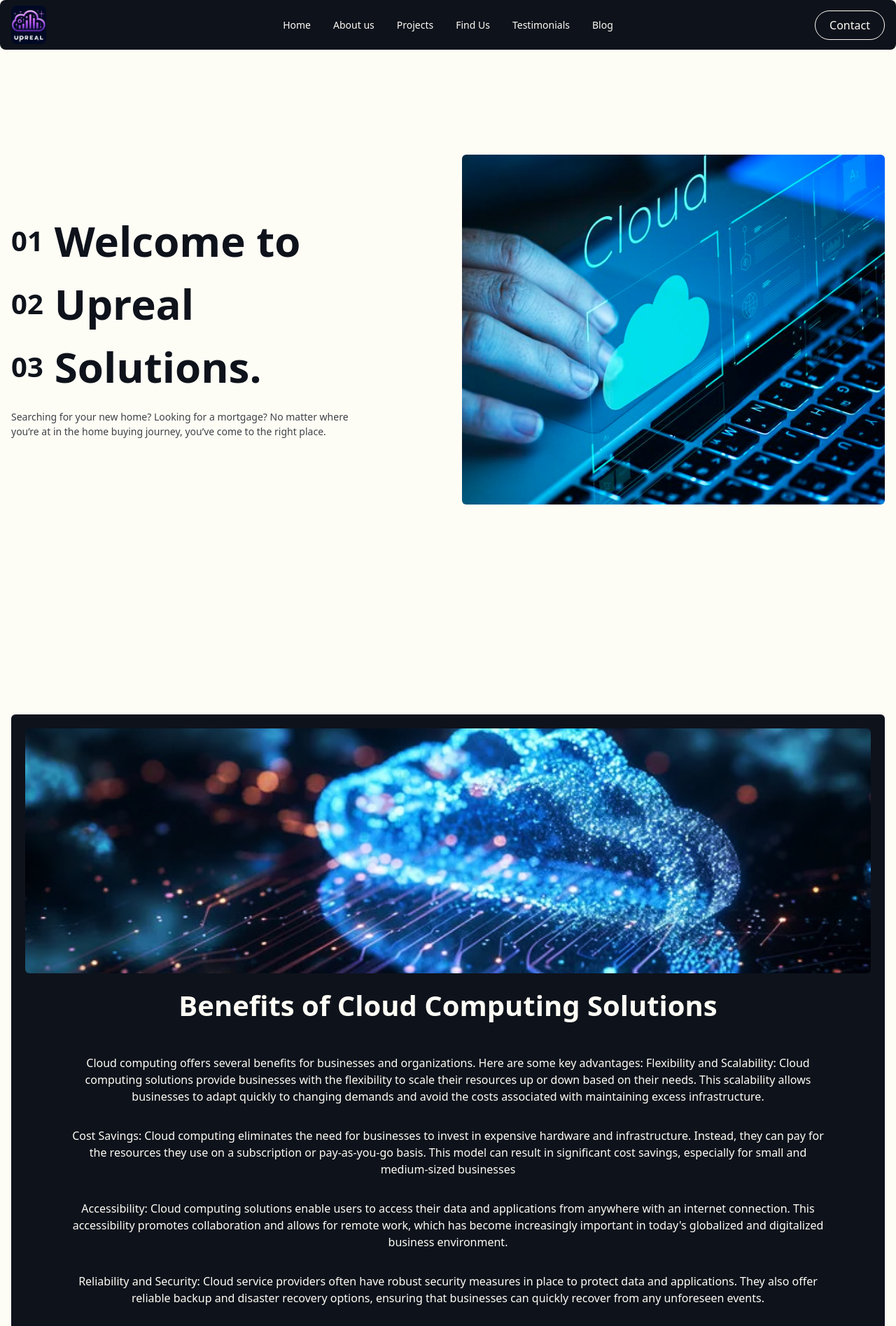
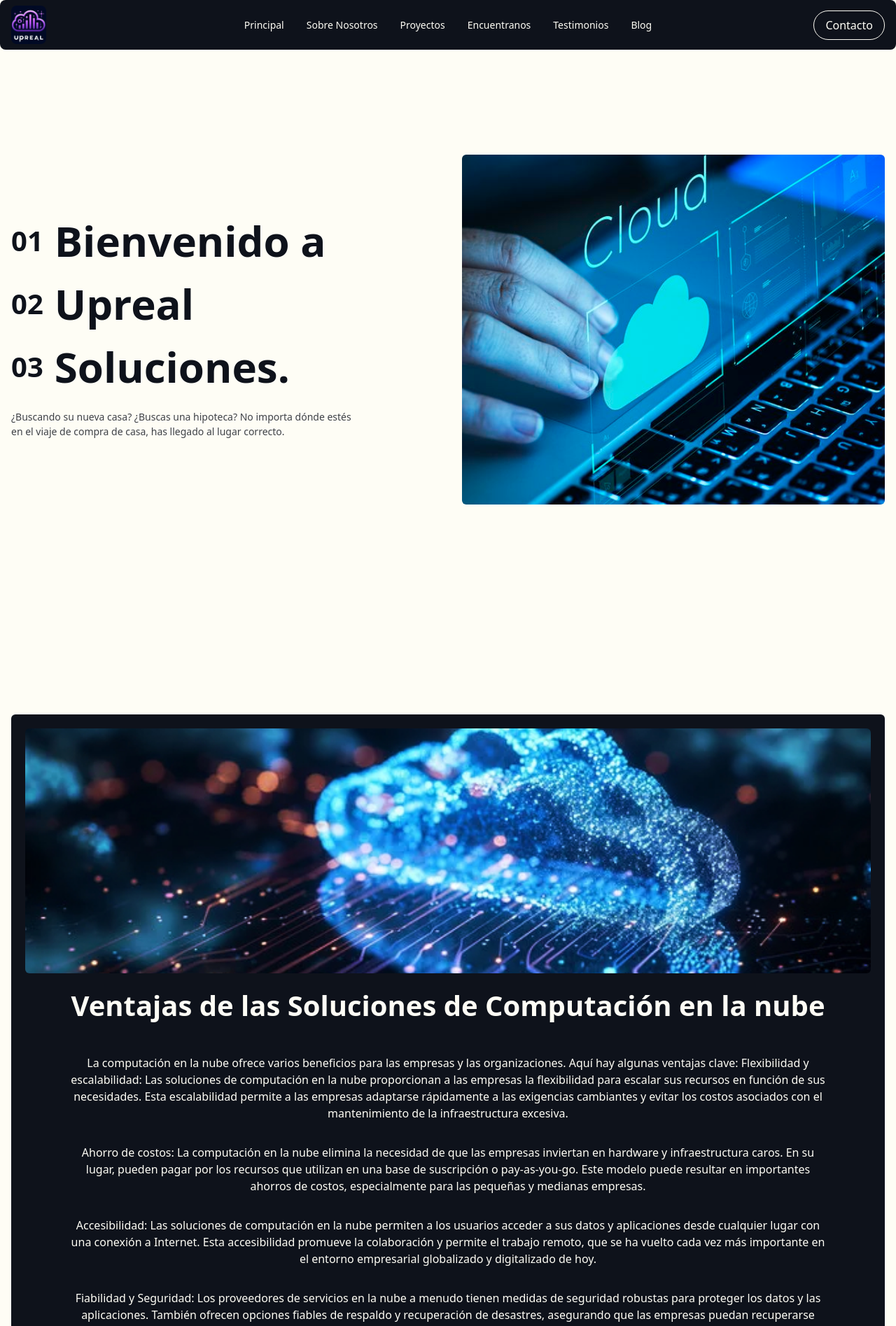
Before and after one commit to gravitad-dev/landing-abril-uprealdigital-p4-2, a React (Vite) app: page / in a window 1280 px wide. Shown: the top 1895 px of the page at 70% size. Built offline with nearby package versions, Linux system fonts and the light colour scheme.

Commit message:
laguage to spanish and social btns

```diff
--- a/package.json
+++ b/package.json
@@ -13,7 +13,7 @@
   "dependencies": {
     "react": "^18.2.0",
     "react-dom": "^18.2.0",
-    "react-icons": "^5.1.0"
+    "react-icons": "^5.2.1"
   },
   "devDependencies": {
     "@types/react": "^18.2.66",
--- a/src/components/Projects/Projects.jsx
+++ b/src/components/Projects/Projects.jsx
@@ -1,13 +1,13 @@
-import data from '../../data.json';
-import Title from '../ui/Title';
-import ProjectsItem from './ProjectsItem';
+import data from "../../data.json";
+import Title from "../ui/Title";
+import ProjectsItem from "./ProjectsItem";
 
 const Projects = () => {
-  const { items } = data['section-five'];
+  const { items } = data["section-five"];
   return (
-    <section className='py-[100px]' id='projects'>
-      <Title title='Projects' subtitle='' />
-      <div className='grid grid-cols-projects gap-10 mt-10 place-content-center'>
+    <section className="py-[100px]" id="projects">
+      <Title title="Proyectos" subtitle="" />
+      <div className="grid grid-cols-projects gap-10 mt-10 place-content-center">
         {items.map((project) => (
           <ProjectsItem key={project.id} {...project} />
         ))}
--- a/src/components/Services/Services.jsx
+++ b/src/components/Services/Services.jsx
@@ -1,23 +1,23 @@
-import Title from '../ui/Title';
+import Title from "../ui/Title";
 
-import data from '../../data.json';
-import ServicesItem from './ServicesItem';
+import data from "../../data.json";
+import ServicesItem from "./ServicesItem";
 
 const Services = () => {
-  const { services, images } = data['section-four'];
+  const { services, images } = data["section-four"];
   return (
-    <section className='py-[100px]' id='services'>
-      <Title title='Services' subtitle='' />
-      <div className='grid grid-cols-services gap-10 mt-10'>
+    <section className="py-[100px]" id="services">
+      <Title title="Servicios" subtitle="" />
+      <div className="grid grid-cols-services gap-10 mt-10">
         {/* {services.map((service) => (
           <ServicesItem key={service.id} {...service} />
         ))} */}
         {images.map((img) => (
           <img
             src={img.url}
-            alt='services image'
+            alt="services image"
             key={img.id}
-            className='w-full  mx-auto h-[400px] rounded-md lg:mx-0 object-cover'
+            className="w-full  mx-auto h-[400px] rounded-md lg:mx-0 object-cover"
           />
         ))}
       </div>
--- /dev/null
+++ b/src/components/Socials.jsx
@@ -0,0 +1,51 @@
+import { FaInstagram } from "react-icons/fa";
+import { FaFacebook } from "react-icons/fa";
+import { FaLinkedin } from "react-icons/fa";
+import { FaXTwitter } from "react-icons/fa6";
+
+const social = [
+  {
+    id: 0,
+    url: "",
+    icon: <FaInstagram />,
+  },
+  {
+    id: 1,
+    url: "",
+    icon: <FaFacebook />,
+  },
+  {
+    id: 2,
+    url: "",
+    icon: <FaLinkedin />,
+  },
+  {
+    id: 3,
+    url: "",
+    icon: <FaXTwitter />,
+  },
+];
+
+function SocialButtons() {
+  return (
+    <div className="flex py-10 justify-center">
+      <ul>
+        <li className="flex gap-[60px]">
+          {social.map((item) => (
+            <a
+              key={item.id}
+              href={item.url}
+              target="_blank"
+              rel="noreferrer"
+              className="hover:bg-[#474748] bg-gray-800 h-[28px] w-[28px] rounded-[4px] text-white text-[16px] flex justify-center items-center"
+            >
+              {item.icon}
+            </a>
+          ))}
+        </li>
+      </ul>
+    </div>
+  );
+}
+
+export default SocialButtons;
--- a/src/data.json
+++ b/src/data.json
@@ -9,31 +9,31 @@
       {
         "id": 0,
         "href": "#home",
-        "title": "Home",
+        "title": "Principal",
         "isExternal": false
       },
       {
         "id": 1,
         "href": "#about-us",
-        "title": "About us",
+        "title": "Sobre Nosotros",
         "isExternal": false
       },
       {
         "id": 2,
         "href": "#projects",
-        "title": "Projects",
+        "title": "Proyectos",
         "isExternal": false
       },
       {
         "id": 3,
         "href": "#find-us",
-        "title": "Find Us",
+        "title": "Encuentranos",
         "isExternal": false
       },
       {
         "id": 4,
         "href": "#testimonials",
-        "title": "Testimonials",
+        "title": "Testimonios",
         "isExternal": false
       },
       {
@@ -44,21 +44,21 @@
       }
     ],
     "button": {
-      "text": "Contact",
+      "text": "Contacto",
       "title": "Contact",
       "href": "mailto:O2sEe@example.com"
     }
   },
   "section-one": {
     "text": {
-      "01": "Welcome to",
+      "01": "Bienvenido a",
       "02": "Upreal",
-      "03": "Solutions."
+      "03": "Soluciones."
     },
-    "desc": "Searching for your new home? Looking for a mortgage? No matter where you’re at in the home buying journey, you’ve come to the right place.",
+    "desc": "¿Buscando su nueva casa? ¿Buscas una hipoteca? No importa dónde estés en el viaje de compra de casa, has llegado al lugar correcto.",
     "button": {
-      "text": "More info",
-      "title": "More info",
+      "text": "Más Info",
+      "title": "Más Info",
       "href": "exampleblog.com"
     },
     "img": {
@@ -69,12 +69,12 @@
     "captionImg": "Every home buying journey is unique."
   },
   "section-two": {
-    "text": "Benefits of Cloud Computing Solutions",
+    "text": "Ventajas de las Soluciones de Computación en la nube",
     "desc": [
-      "Cloud computing offers several benefits for businesses and organizations. Here are some key advantages: Flexibility and Scalability: Cloud computing solutions provide businesses with the flexibility to scale their resources up or down based on their needs. This scalability allows businesses to adapt quickly to changing demands and avoid the costs associated with maintaining excess infrastructure.",
-      "Cost Savings: Cloud computing eliminates the need for businesses to invest in expensive hardware and infrastructure. Instead, they can pay for the resources they use on a subscription or pay-as-you-go basis. This model can result in significant cost savings, especially for small and medium-sized businesses",
-      "Accessibility: Cloud computing solutions enable users to access their data and applications from anywhere with an internet connection. This accessibility promotes collaboration and allows for remote work, which has become increasingly important in today's globalized and digitalized business environment.",
-      "Reliability and Security: Cloud service providers often have robust security measures in place to protect data and applications. They also offer reliable backup and disaster recovery options, ensuring that businesses can quickly recover from any unforeseen events."
+      "La computación en la nube ofrece varios beneficios para las empresas y las organizaciones. Aquí hay algunas ventajas clave: Flexibilidad y escalabilidad: Las soluciones de computación en la nube proporcionan a las empresas la flexibilidad para escalar sus recursos en función de sus necesidades. Esta escalabilidad permite a las empresas adaptarse rápidamente a las exigencias cambiantes y evitar los costos asociados con el mantenimiento de la infraestructura excesiva.",
+      "Ahorro de costos: La computación en la nube elimina la necesidad de que las empresas inviertan en hardware y infraestructura caros. En su lugar, pueden pagar por los recursos que utilizan en una base de suscripción o pay-as-you-go. Este modelo puede resultar en importantes ahorros de costos, especialmente para las pequeñas y medianas empresas.",
+      "Accesibilidad: Las soluciones de computación en la nube permiten a los usuarios acceder a sus datos y aplicaciones desde cualquier lugar con una conexión a Internet. Esta accesibilidad promueve la colaboración y permite el trabajo remoto, que se ha vuelto cada vez más importante en el entorno empresarial globalizado y digitalizado de hoy.",
+      "Fiabilidad y Seguridad: Los proveedores de servicios en la nube a menudo tienen medidas de seguridad robustas para proteger los datos y las aplicaciones. También ofrecen opciones fiables de respaldo y recuperación de desastres, asegurando que las empresas puedan recuperarse rápidamente de cualquier evento imprevisto."
     ],
     "img": {
       "url": "/benefits-cloud.jpg",
@@ -82,18 +82,18 @@
       "title": "benefits image"
     },
     "button": {
-      "text": "Contact",
+      "text": "Contacto",
       "title": "Contact",
       "href": "mailto:O2sEe@example.com"
     }
   },
   "section-three": {
-    "title": "About Cloud Computing Solutions",
+    "title": "Soluciones de computación en la nube",
     "subtitle": "",
-    "desc": "Cloud computing has become increasingly popular among businesses in recent years. It is not just a passing trend in the IT world; there is a genuine need to transition from traditional software models to cloud-based solutions. Cloud Computing Solutions have gained significant momentum over the past decade, and the future looks promising. The next-generation cloud computing solutions are designed to enable collaboration from anywhere, including through mobile devices. One of the key advantages of cloud computing is that it allows business users and professionals to access software and applications from anywhere in the world. Many computer programs are hosted by third-party providers and reside in the cloud. This arrangement allows business owners to focus on their core activities without having to worry about managing and controlling the entire process. In other words, they can simply enjoy the results."
+    "desc": "La computación en la nube se ha vuelto cada vez más popular entre las empresas en los últimos años. No es sólo una tendencia pasajera en el mundo de la TI; hay una verdadera necesidad de pasar de los modelos de software tradicionales a las soluciones basadas en la nube. Las soluciones de computación en la nube han ganado un impulso significativo en la última década, y el futuro parece prometedor. Las soluciones de computación en la nube de próxima generación están diseñadas para permitir la colaboración desde cualquier lugar, incluso a través de dispositivos móviles. Una de las principales ventajas de la computación en la nube es que permite a los usuarios empresariales y profesionales acceder a software y aplicaciones desde cualquier lugar del mundo. Muchos programas de ordenador son alojados por proveedores de terceros y residen en la nube. Este arreglo permite a los propietarios de empresas centrarse en sus actividades básicas sin tener que preocuparse por gestionar y controlar todo el proceso. En otras palabras, pueden simplemente disfrutar de los resultados."
   },
   "section-four": {
-    "title": "Services",
+    "title": "Servicios",
     "subtitle": "",
     "images": [
       { "id": 1, "url": "/services-1.jpg" },
@@ -173,8 +173,8 @@
     }
   },
   "section-seven": {
-    "title": "Our service area",
-    "subtitle": "Find Us",
+    "title": "Nuestra Área de Servicio",
+    "subtitle": "Encuentranos",
     "img": {
       "url": "https://res.cloudinary.com/dmvapufdh/image/upload/v1715187415/qxkra3vov19nz7sdvwxj.png",
       "title": "service area image"
@@ -193,12 +193,12 @@
     ]
   },
   "section-eigth": {
-    "title": "from John, a fictional customer who used Upreal Solutions' services:",
-    "subtitle": "Testimonial",
+    "title": "de John, un cliente ficticio que utilizó los servicios de Upreal Solutions:",
+    "subtitle": "Testimonio",
     "testimonials": [
       {
         "id": "e5ca286e-fcb1-435f-b765-53db88bffee8",
-        "comment": "“I couldn't be more satisfied with the services provided by Upreal Solutions! Since deciding to migrate my business to the cloud, I have experienced a significant improvement in my operations. Thanks to their cloud computing solutions, I was able to eliminate unnecessary hardware and free up space in my systems.“",
+        "comment": "“¡No podría estar más satisfecho con los servicios prestados por Ureal Solutions! Desde que decidí migrar mi negocio a la nube, he experimentado una mejora significativa en mis operaciones. Gracias a sus soluciones de computación en la nube, pude eliminar el hardware innecesario y liberar espacio en mis sistemas.”",
         "user": {
           "photo": {
             "url": "/testimonial.jpg",
@@ -211,10 +211,10 @@
     ]
   },
   "section-footer": {
-    "text": "Have something to talk about ?",
+    "text": "¿Tienes algo de que hablar?",
     "button": {
-      "text": "Contact",
-      "title": "Contact",
+      "text": "Contacto",
+      "title": "Contacto",
       "href": "mailto:O2sEe@example.com"
     }
   }
```
Also changed, not shown: src/components/Footer/Footer.jsx (+15 -11 lines), 1 other file (tests, documents, lock files or other folders).
